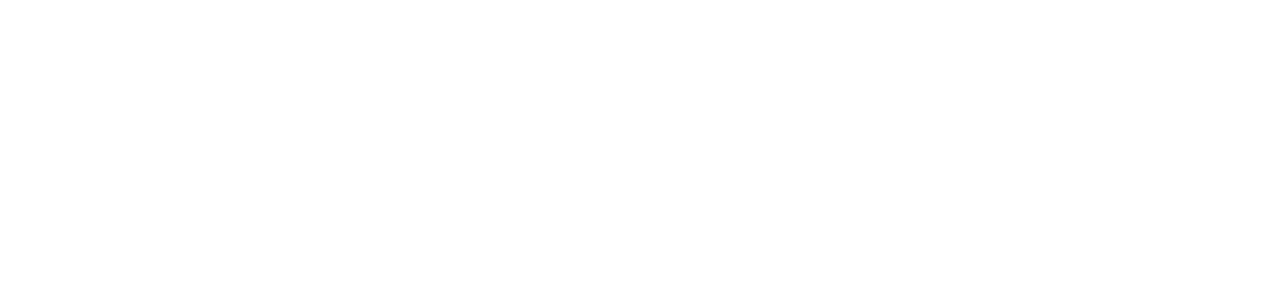
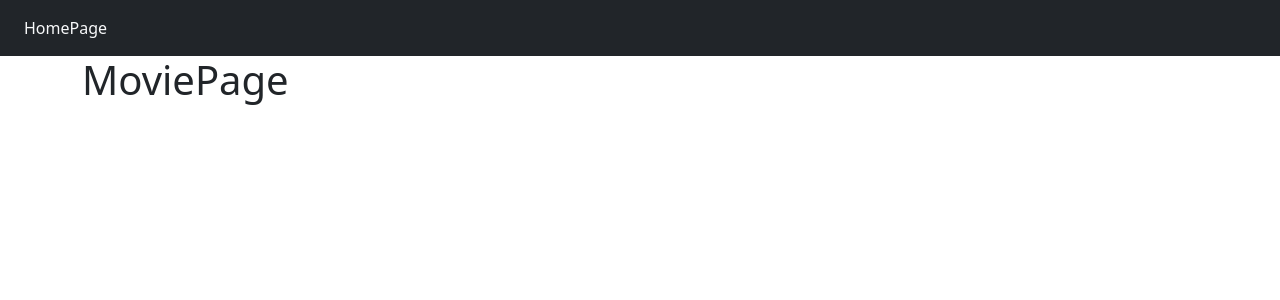
Before and after one commit to saverio-mandarano/webapp-react, a React (Vite) app: page /movies/1 in a window 1280 px wide. Before the commit this address had no page. Shown: the top 300 px of the page. Built offline with nearby package versions, Linux system fonts and the light colour scheme.

Commit message:
Aggiunta rotta e pagina per dettaglio film

```diff
--- a/src/App.jsx
+++ b/src/App.jsx
@@ -6,6 +6,7 @@
 
 //import pages
 import HomePage from "./components/pages/HomePage";
+import MoviePage from "./components/pages/MoviePage";
 
 function App() {
   return (
@@ -13,6 +14,7 @@
       <Routes>
         <Route element={<DefaultLayout />}>
           <Route index element={<HomePage />} />
+          <Route path="/movies/:id" element={<MoviePage />} />
         </Route>
       </Routes>
     </BrowserRouter>
--- /dev/null
+++ b/src/components/pages/MoviePage.jsx
@@ -0,0 +1,5 @@
+const MoviePage = () => {
+  return <h1>MoviePage</h1>;
+};
+
+export default MoviePage;
```
